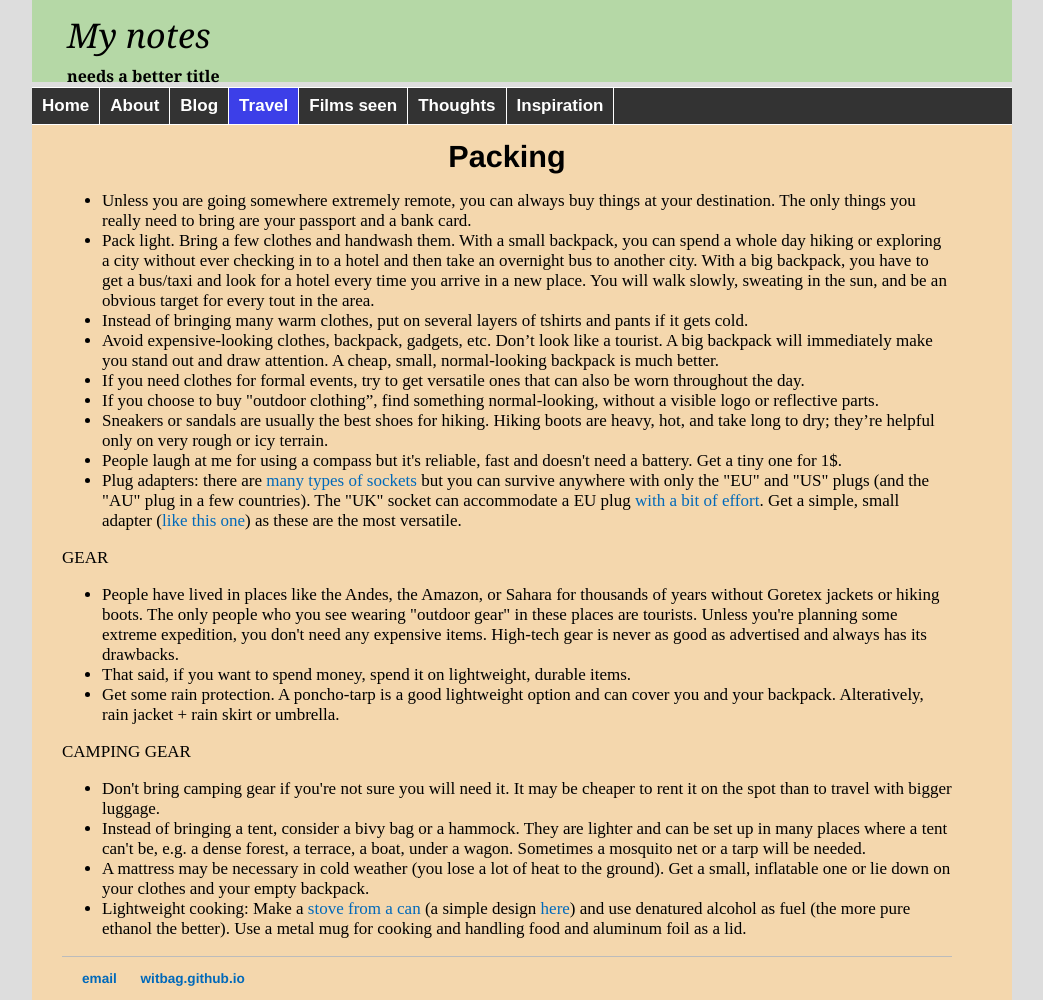
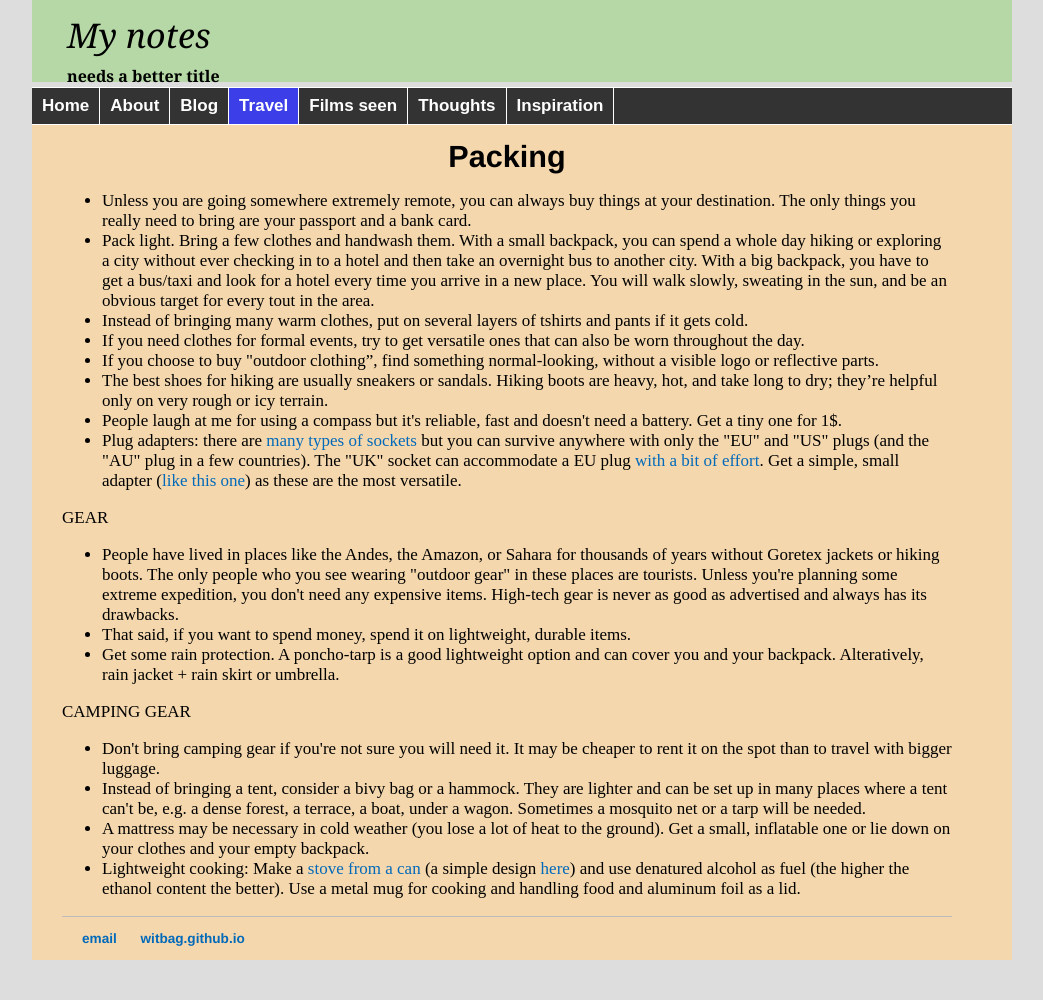
Before and after one commit to witbag/witbag.github.io, a Jekyll site: the page built from travel/packing.html, in a window 1280 px wide. Shown: the whole page, without its empty margins (118-1161 px from the left). Built offline with Jekyll 4.4.1, drawn with Linux system fonts in a browser that asks for light colours; after the commit the page ends 960 px from its top, so only the background shows below that.

Commit message:
Update packing.html

```diff
--- a/travel/packing.html
+++ b/travel/packing.html
@@ -11,10 +11,9 @@ title: Travel resources
 <li>Unless you are going somewhere extremely remote, you can always buy things at your destination. The only things you really need to bring are your passport and a bank card.
 <li>Pack light. Bring a few clothes and handwash them. With a small backpack, you can spend a whole day hiking or exploring a city without ever checking in to a hotel and then take an overnight bus to another city. With a big backpack, you have to get a bus/taxi and look for a hotel every time you arrive in a new place. You will walk slowly, sweating in the sun, and be an obvious target for every tout in the area.
 <li>Instead of bringing many warm clothes, put on several layers of tshirts and pants if it gets cold.
-<li>Avoid expensive-looking clothes, backpack, gadgets, etc. Don’t look like a tourist. A big backpack will immediately make you stand out and draw attention. A cheap, small, normal-looking backpack is much better.
 <li>If you need clothes for formal events, try to get versatile ones that can also be worn throughout the day.
 <li>If you choose to buy "outdoor clothing”, find something normal-looking, without a visible logo or reflective parts.
-<li>Sneakers or sandals are usually the best shoes for hiking. Hiking boots are heavy, hot, and take long to dry; they’re helpful only on very rough or icy terrain.
+<li>The best shoes for hiking are usually sneakers or sandals. Hiking boots are heavy, hot, and take long to dry; they’re helpful only on very rough or icy terrain.
 <li>People laugh at me for using a compass but it's reliable, fast and doesn't need a battery. Get a tiny one for 1$.
 <li>Plug adapters: there are <a href="https://www.power-plugs-sockets.com/" target=_blank>many types of sockets</a> but you can survive anywhere with only the "EU" and "US" plugs (and the "AU" plug in a few countries). The "UK" socket can accommodate a EU plug <a href="https://www.youtube.com/watch?v=fi5_CTBnDgc" target=_blank>with a bit of effort</a>. Get a simple, small adapter (<a href="https://www.dhresource.com/0x0s/f2-albu-g5-M01-70-EB-rBVaJFi0KfqAHu21AAEbpXp_5UQ354.jpg/portable-travel-power-plug-adapter-eu-us-au-adaptor-converter-ac-power-plug-european-to-american-outlet-universal.jpg" target=_blank>like this one</a>) as these are the most versatile.
 </ul>
@@ -29,7 +28,7 @@ CAMPING GEAR<br>
 <li>Don't bring camping gear if you're not sure you will need it. It may be cheaper to rent it on the spot than to travel with bigger luggage.
 <li>Instead of bringing a tent, consider a bivy bag or a hammock. They are lighter and can be set up in many places where a tent can't be, e.g. a dense forest, a terrace, a boat, under a wagon. Sometimes a mosquito net or a tarp will be needed.
 <li>A mattress may be necessary in cold weather (you lose a lot of heat to the ground). Get a small, inflatable one or lie down on your clothes and your empty backpack.
-<li>Lightweight cooking: Make a <a href="https://en.wikipedia.org/wiki/Beverage-can_stove" target=_blank>stove from a can</a> (a simple design <a href="https://vimeo.com/64726512" target=_blank>here</a>) and use denatured alcohol as fuel (the more pure ethanol the better). Use a metal mug for cooking and handling food and aluminum foil as a lid.
+<li>Lightweight cooking: Make a <a href="https://en.wikipedia.org/wiki/Beverage-can_stove" target=_blank>stove from a can</a> (a simple design <a href="https://vimeo.com/64726512" target=_blank>here</a>) and use denatured alcohol as fuel (the higher the ethanol content the better). Use a metal mug for cooking and handling food and aluminum foil as a lid.
 </ul>
 
 </div>
```
